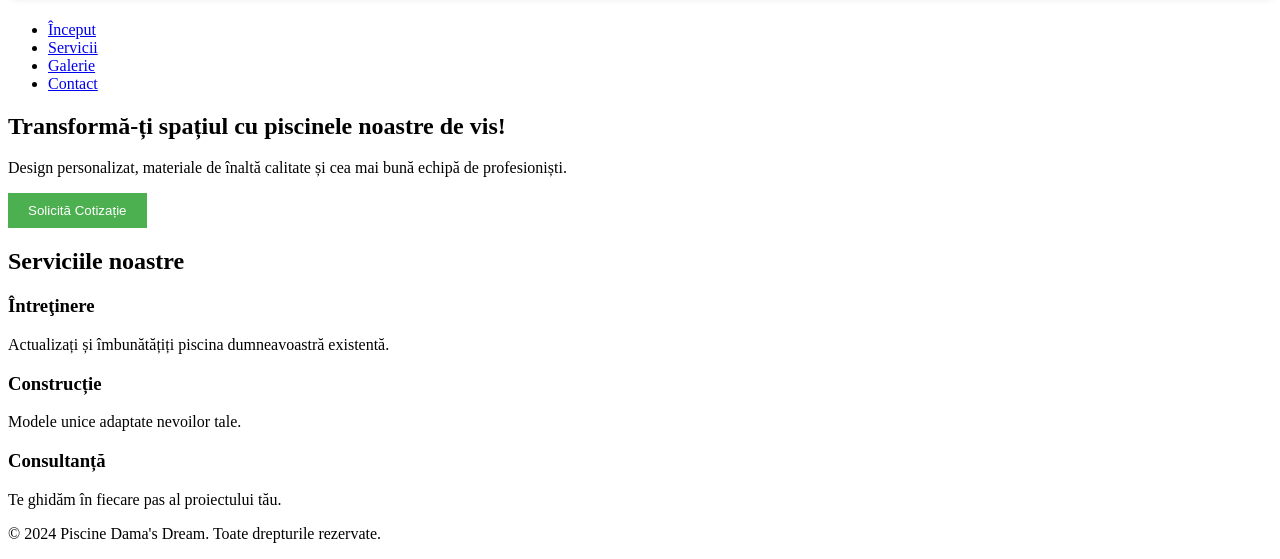
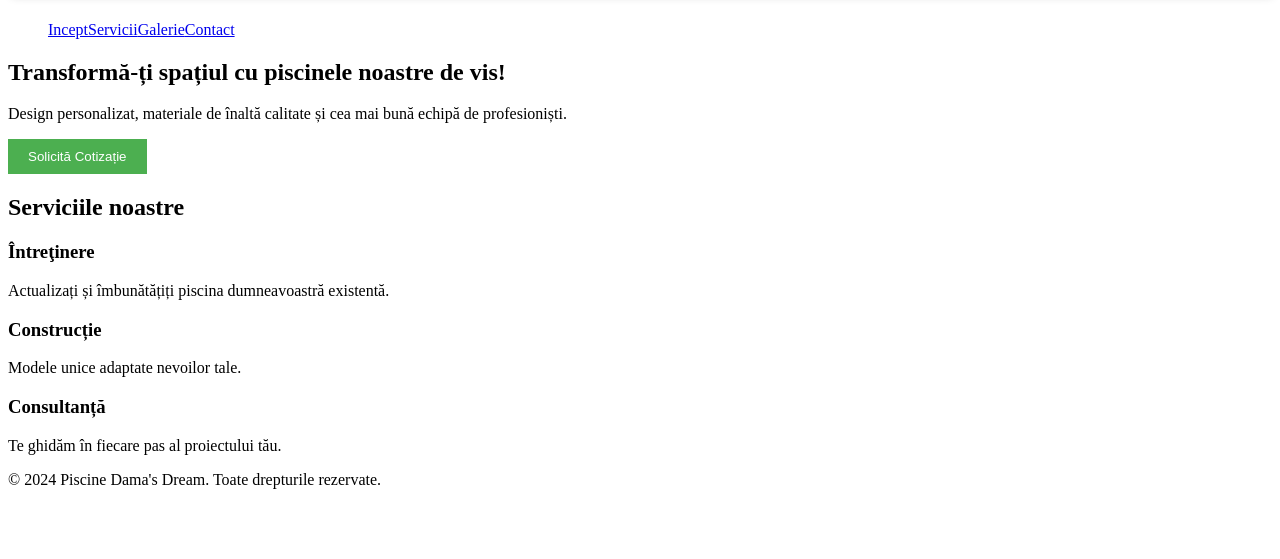
Before and after one commit to daavidd09/piscine-romania, a plain HTML site: page index.html in a window 1280 px wide. Shown: the part 621-1180 px from the top of the page. After the commit the page ends 1126 px from the top, so only its background shows below. Drawn offline with Linux system fonts and the light colour scheme.

Commit message:
Add files via upload

```diff
--- a/index.html
+++ b/index.html
@@ -14,10 +14,20 @@
         <h1>Dama's Dream</h1>
         <nav>
             <ul>
-                <li><a href="#">Început</a></li>
-                <li><a href="#">Servicii</a></li>
-                <li><a href="#">Galerie</a></li>
-                <li><a href="#">Contact</a></li>
+                <div class="servicios">
+                    <div><a href="#">Incept</a>
+                    </div>
+                    <div>
+                    <a href="#">Servicii</a>
+                    </div>
+                    <div>
+                        <a href="#">Galerie</a>
+                    </div>
+                    <div>
+                        <a href="#">Contact</a>
+                    </div>
+
+            </div>
             </ul>
         </nav>
     </header>
--- a/style.css
+++ b/style.css
@@ -2,6 +2,9 @@
    h4 {
     text-align: center;
     font: size 40px;
+}
+.servicios {
+    display: flex;
 }
 .modal {
     display: none; /* Ascunde modalul pe default */
```
